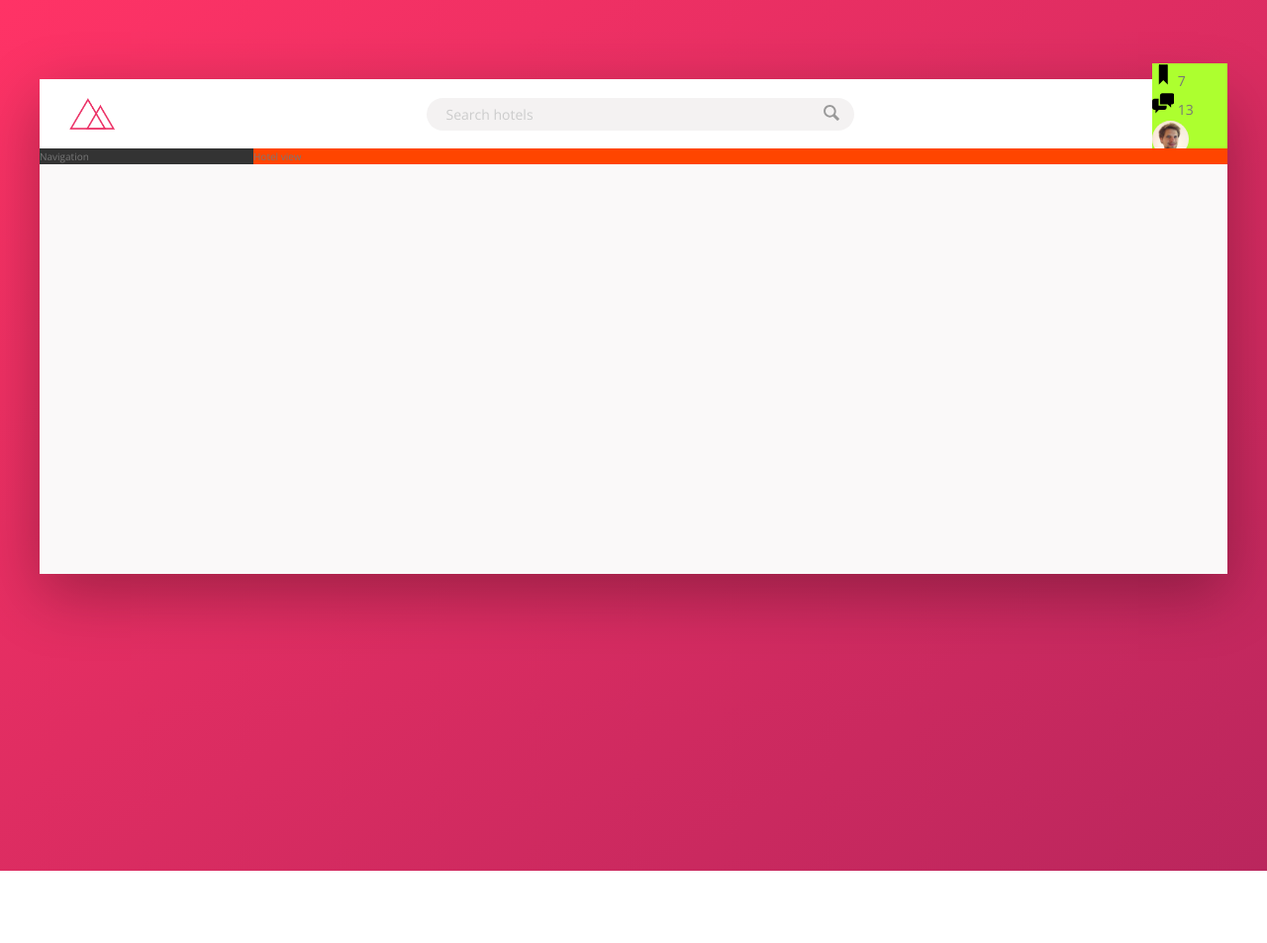
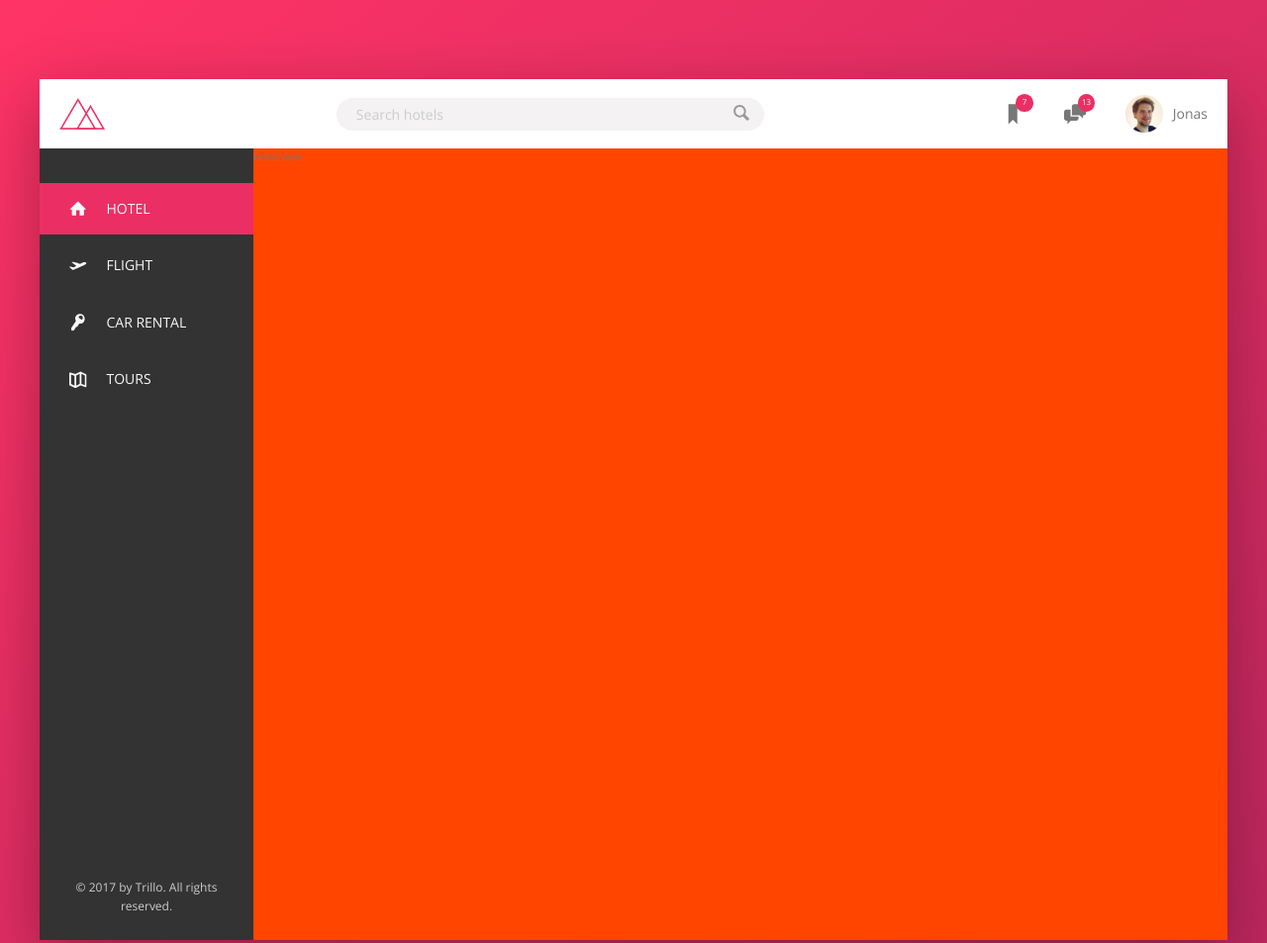
Before and after one commit to josemar7/cssSassTrillo, a website: page index.html in a window 1280 px wide. Shown: the top 953 px of the page at 99% size. Before the commit the page ends 880 px from the top, so only its background shows below. Drawn offline with nearby package versions, Linux system fonts and the light colour scheme.

Commit message:
mi commit!

```diff
--- a/index.html
+++ b/index.html
@@ -44,7 +44,43 @@
             </header>
             <div class="content">
                 <nav class="sidebar">
-                    Navigation
+                    <ul class="side-nav">
+                        <li class="side-nav__item side-nav__item--active">
+                            <a href="#" class="side-nav__link">
+                                <svg class="side-nav__icon">
+                                    <use xlink:href="img/sprite.svg#icon-home"></use>
+                                </svg>
+                                <span>Hotel</span>
+                            </a>
+                        </li>
+                        <li class="side-nav__item">
+                            <a href="#" class="side-nav__link">
+                                <svg class="side-nav__icon">
+                                    <use xlink:href="img/sprite.svg#icon-aircraft-take-off"></use>
+                                </svg>
+                                <span>Flight</span>
+                            </a>
+                        </li>
+                        <li class="side-nav__item">
+                            <a href="#" class="side-nav__link">
+                                <svg class="side-nav__icon">
+                                    <use xlink:href="img/sprite.svg#icon-key"></use>
+                                </svg>
+                                <span>Car rental</span>
+                            </a>
+                        </li>
+                        <li class="side-nav__item">
+                            <a href="#" class="side-nav__link">
+                                <svg class="side-nav__icon">
+                                    <use xlink:href="img/sprite.svg#icon-map"></use>
+                                </svg>
+                                <span>Tours</span>
+                            </a>
+                        </li>
+                    </ul>
+                    <div class="legal">
+                        &copy; 2017 by Trillo. All rights reserved.
+                    </div>
                 </nav>
                 <main class="hotel-view">
                     Hotel view
--- a/sass/_components.scss
+++ b/sass/_components.scss
@@ -1,6 +1,6 @@
 .logo {
     height: 3.25rem;
-    margin-left: 3rem;
+    margin-left: 2rem;
 }
 
 .search {
@@ -58,30 +58,118 @@
 }
 
 .user-nav {
-    background-color: greenyellow;
+    align-self: stretch;
+    display: flex;
+    align-items: center;
+
+    /*hijos directos*/
+    & > * {
+        padding: 0 2rem;
+        cursor: pointer;
+        height: 100%;
+        display: flex;
+        align-items: center;
+    }
+
+    & > *:hover {
+        background-color: var(--color-grey-light-2);
+    }
+
+
     &__icon-box {
-
+        position: relative;
     }
 
     &__icon {
         height: 2.25rem;
         width: 2.25rem;
+        fill: var(--color-grey-dark-2);
     }
 
     &__notification {
-
-    }
-
-    &__user {
-
+        font-size: .8rem;
+        height: 1.75rem;
+        width: 1.75rem;
+        border-radius: 50%;
+        background-color: var(--color-primary);
+        color: #fff;
+        position: absolute;
+        top: 1.5rem;
+        right: 1.1rem;
+        display: flex;
+        justify-content: center;
+        align-items: center;
     }
 
     &__user-photo {
         height: 3.75rem;
         border-radius: 50%;
+        margin-right: 1rem;
+    }
+}
+
+.side-nav {
+
+    font-size: 1.4rem;
+    list-style: none;
+    margin-top: 3.5rem;
+
+    &__item {
+        position: relative;
+
+        &:not(:last-child) {
+            margin-bottom: .5rem;
+        }
     }
 
-    &__user-name {
+    &__item::before {
+        content: "";
+        position: absolute;
+        top: 0;
+        left: 0;
+        height: 100%;
+        width: 3px;
+        background-color: var(--color-primary);
+        transform: scaleY(0);
+        transition: transform .2s,
+                    width .4s cubic-bezier(1,0,0,1) .2s,
+                    background-color .1s;
+    }
 
+    &__item:hover::before,
+    &__item--active::before {
+        transform: scaleY(1);
+        width: 100%;
+    }
+
+    &__item:active::before {
+        background-color: var(--color-primary-light);
+    }
+
+    &__link:link,
+    &__link:visited {
+        color: var(--color-grey-light-1);
+        text-decoration: none;
+        text-transform: uppercase;
+        display: block;
+        padding: 1.5rem 3rem;
+        position: relative;
+        z-index: 10;
+        display: flex;
+        align-items: center;
+    }
+
+    &__icon {
+        width: 1.75rem;
+        height: 1.75rem;
+        margin-right: 2rem;
+        fill: currentColor
     }
 }
+
+.legal {
+    font-size: 1.2rem;
+    color: var(--color-grey-light-4);
+    text-align: center;
+    padding: 2.5rem;
+}
--- a/sass/_layout.scss
+++ b/sass/_layout.scss
@@ -24,11 +24,15 @@
 .sidebar {
     background-color: var(--color-grey-dark-1);
     flex: 0 0 18%;
+    display: flex;
+    flex-direction: column;
+    justify-content: space-between;
 }
 
 .hotel-view {
     background-color: #fff;
     background-color: orangered;
+    height: 80rem;
     flex: 1;
 
 }
```
Also changed, not shown: css/style.css.
